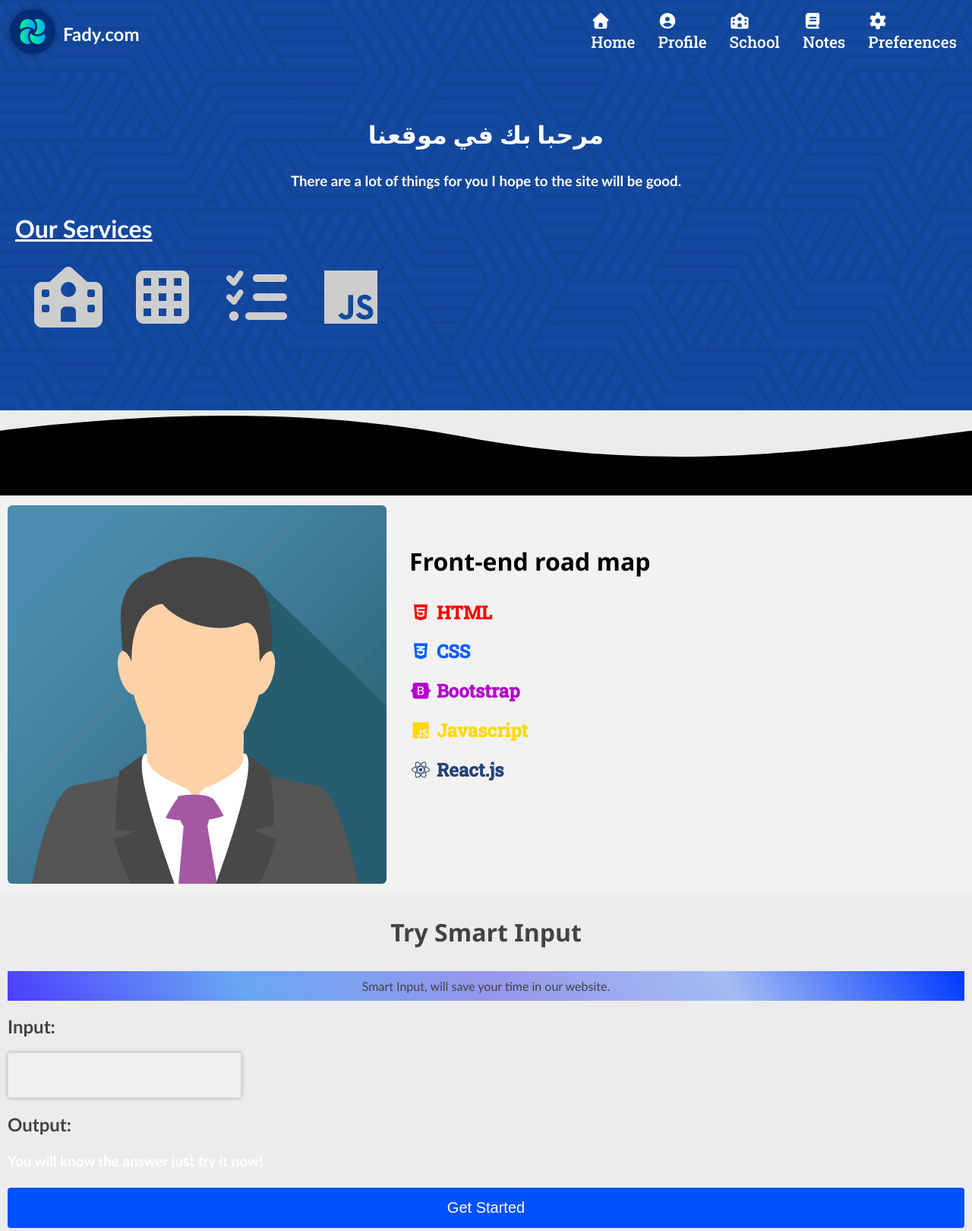
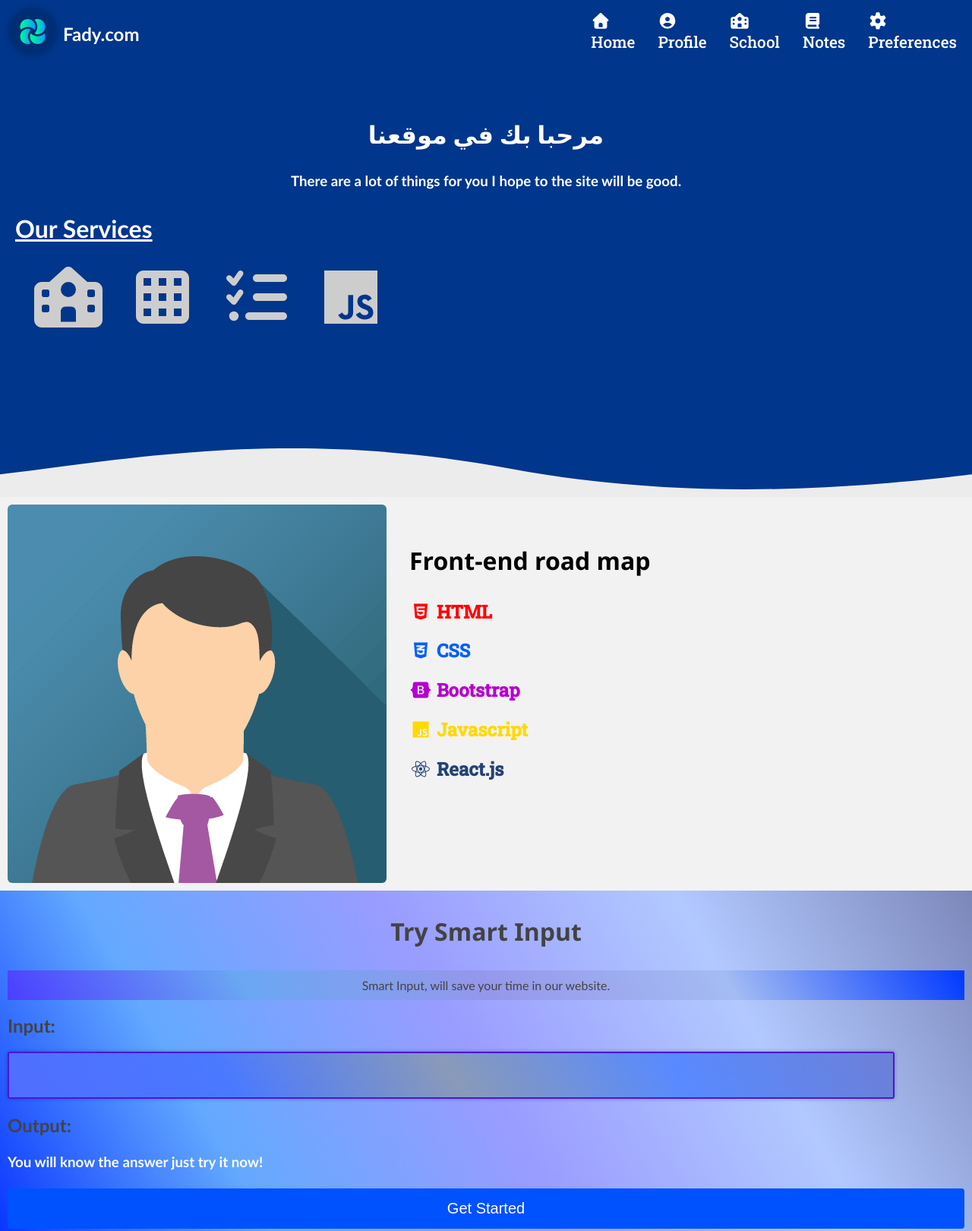
Before and after one commit to Fady2007/code, a plain HTML site: page BigProject.html in a window 1280 px wide. Shown: the top 1620 px of the page at 76% size. Drawn offline with Linux system fonts and the light colour scheme; a web font is replaced by a local one.

Commit message:
Update main.css

```diff
--- a/main.css
+++ b/main.css
@@ -154,6 +154,66 @@ html {
   animation: borderMove 1s ease-in-out forwards;
   box-shadow: 0px 0px 10px 0px rgba(0, 0, 0, 0.3);
 }
+.view {
+  display: block;
+}
+.intro {
+  clip-path: polygon(0 0%, 100% 0, 100% 94%, 0 100%);
+  background: linear-gradient(
+    60deg,
+    #002bff,
+    #63a9ff,
+    #999cff,
+    #b2c9ff,
+    #7c87b9
+  );
+}
+.get-divChild .newBox2 {
+  position: absolute;
+  top: -12px;
+  right: -24px;
+  padding: 8px 15px;
+  border-radius: 20px;
+  background: linear-gradient(
+    60deg,
+    #002bff,
+    #63a9ff,
+    #999cff,
+    #b2c9ff,
+    #7c87b9
+  );
+  color: black;
+  font-size: 1rem;
+  transform: rotate(30deg);
+}
+.view input[type="text"] {
+  background: linear-gradient(
+    60deg,
+    #506eff,
+    #4a79ff,
+    #899ab9,
+    #588aff,
+    #6d80d7
+  );
+  border: 2px solid #4a16da;
+  color: rgb(10, 31, 59);
+  width: 90%;
+}
+.intro-svg {
+  -webkit-transform: rotate(-180deg);
+  -moz-transform: rotate(-180deg);
+  transform: rotate(-180deg);
+  margin-top: -1px;
+}
+
+.intro-svg path {
+  fill: #00368b;
+}
+
+/*
+clip-path:
+polygon(0 0%, 100% 0, 100% 90%, 0 100%)
+*/
 
 @keyframes borderMove {
   0% {
@@ -550,8 +610,6 @@ header {
 .base-layout .get-divHeader {
   padding: 30px 20px;
   position: relative;
-  background-image: url(background-pattern.jpg);
-  background-size: cover;
 }
 .base-layout .get-divHeader h1,
 h3 {
@@ -567,8 +625,7 @@ h3 {
   top: 0;
   width: 100%;
   height: 100%;
-  background-color: #003a97;
-  opacity: 0.92;
+  background-color: #00368b;
 }
 @keyframes fade-in {
   from {
@@ -866,7 +923,7 @@ footer a:hover {
   border-radius: 4px;
   width: 100%;
 }
-
+/* path */
 .buttonBl:hover {
   background-color: rgb(0, 74, 233);
 }
@@ -1431,6 +1488,9 @@ ul li {
     padding: 10px;
     text-decoration: none;
   }
+  .view input[type="text"] {
+    font-size: 1rem;
+  }
 }
 
 @media (max-width: 576px) {
@@ -1596,3 +1656,187 @@ ul li {
     padding: 2px;
   }
 }
+
+/*
+<!-- <!DOCTYPE html>
+<html lang="en">
+
+<head>
+    <meta charset="UTF-8" />
+    <meta http-equiv="X-UA-Compatible" content="IE=edge" />
+    <meta name="viewport" content="width=device-width, initial-scale=1.0" />
+    <title>Learn JavaScript</title>
+    <style>
+        body {
+            font-family: Arial, Helvetica, sans-serif;
+        }
+
+        .container {
+            width: 500px;
+            margin: 20px auto;
+        }
+
+        .form {
+            background-color: #eee;
+            border-radius: 6px;
+            padding: 20px;
+            display: flex;
+            align-items: center;
+        }
+
+        .input {
+            padding: 10px;
+            border: 1px solid #ddd;
+            border-radius: 6px;
+            flex: 1;
+        }
+
+        .input:focus {
+            outline: none;
+        }
+
+        .add {
+            border: none;
+            background-color: #f44336;
+            color: white;
+            padding: 10px;
+            border-radius: 6px;
+            margin-left: 10px;
+            cursor: pointer;
+        }
+
+        .tasks {
+            background-color: #eee;
+            margin-top: 20px;
+            border-radius: 6px;
+            padding: 20px;
+        }
+
+        .tasks .task {
+            background-color: white;
+            padding: 10px;
+            border-radius: 6px;
+            display: flex;
+            justify-content: space-between;
+            align-items: center;
+            transition: 0.3s;
+            cursor: pointer;
+            border: 1px solid #ccc;
+        }
+
+        .tasks .task:not(:last-child) {
+            margin-bottom: 15px;
+        }
+
+        .tasks .task:hover {
+            background-color: #f7f7f7;
+        }
+
+        .tasks .task.done {
+            opacity: 0.5;
+        }
+
+        .tasks .task span {
+            font-weight: bold;
+            font-size: 10px;
+            background-color: red;
+            color: white;
+            padding: 2px 6px;
+            border-radius: 4px;
+            cursor: pointer;
+        }
+    </style>
+</head>
+
+<body>
+    <div class="container">
+        <div class="form">
+            <input type="text" class="input" />
+            <input type="submit" class="add" value="Add Task" />
+        </div>
+        <div class="tasks"></div>
+    </div>
+    <script src="main.js"></script>
+</body>
+
+</html> -->
+
+<!--
+<!DOCTYPE html>
+<html lang="en">
+
+<head>
+    <meta charset="UTF-8" />
+    <meta http-equiv="X-UA-Compatible" content="IE=edge" />
+    <meta name="viewport" content="width=device-width, initial-scale=1.0" />
+    <title>Learn JavaScript</title>
+     <link rel="stylesheet" href="main.css" />
+    <style>
+        body {
+            background-color: #eee;
+        }
+
+        ul {
+            padding: 0;
+            margin: 0;
+            background-color: #ddd;
+            margin: 20px auto;
+            padding: 20px;
+            width: 400px;
+            list-style: none;
+            display: flex;
+            justify-content: space-between;
+        }
+
+        ul li {
+            width: 60px;
+            height: 60px;
+            border: 2px solid transparent;
+            opacity: 0.4;
+            cursor: pointer;
+            transition: 0.3s;
+        }
+
+        ul li.active,
+        ul li:hover {
+            opacity: 1;
+        }
+
+        ul li:first-child {
+            background-color: red;
+        }
+
+        ul li:nth-child(2) {
+            background-color: green;
+        }
+
+        ul li:nth-child(3) {
+            background-color: blue;
+        }
+
+        ul li:nth-child(4) {
+            background-color: black;
+        }
+
+        .experiment {
+            background-color: red;
+            width: 600px;
+            height: 300px;
+            margin: 20px auto;
+        }
+    </style>
+</head>
+
+<body>
+    <ul>
+        <li class="active" data-color="red"></li>
+        <li data-color="green"></li>
+        <li data-color="blue"></li>
+        <li data-color="black"></li>
+    </ul>
+    <div class="experiment"></div>
+    <script src="main.js"></script>
+</body>
+
+</html> -->
+*/
```
